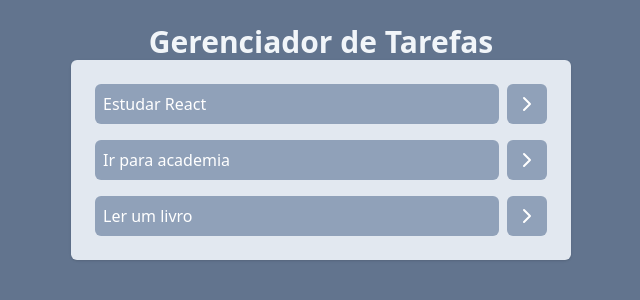
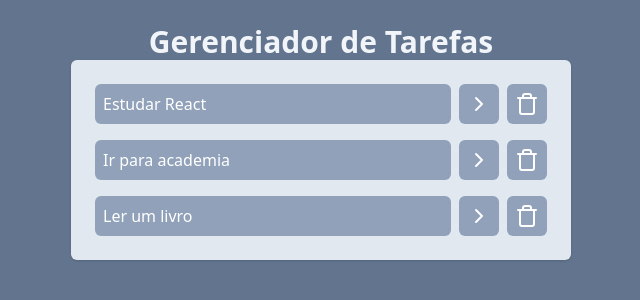
Before and after one commit to robsonmonteirolacerda/projeto-react, a React (Vite) app: page / in a window 1280 px wide. Shown: the top 300 px of the page, without its empty margins (319-959 px from the left). Built offline with nearby package versions, Linux system fonts and the light colour scheme.

Commit message:
feat: Adicionado opção de remover taskse

```diff
--- a/src/App.jsx
+++ b/src/App.jsx
@@ -36,6 +36,11 @@
     setTasks(newTasks);
   }
 
+  function onDeleteTaskClick(taskId) {
+    const newTasks = tasks.filter((tasks) => tasks.id !== taskId);
+    setTasks(newTasks);
+  }
+
   return (
     <div className="w-screen h-screen bg-slate-500 flex justify-center p-6">
       <div className="w-[500px]">
@@ -43,7 +48,11 @@
           Gerenciador de Tarefas
         </h1>
         <AddTask />
-        <Tasks tasks={tasks} onTaskClick={onTaskClick} />
+        <Tasks
+          tasks={tasks}
+          onTaskClick={onTaskClick}
+          onDeleteTaskClick={onDeleteTaskClick}
+        />
       </div>
     </div>
   );
--- a/src/components/Tasks.jsx
+++ b/src/components/Tasks.jsx
@@ -1,4 +1,4 @@
-import { ChevronRightIcon } from "lucide-react";
+import { ChevronRightIcon, DeleteIcon, TrashIcon } from "lucide-react";
 
 function Tasks(props) {
   return (
@@ -14,8 +14,15 @@
           >
             {task.title}
           </button>
-          <button className="bg-slate-400 text-white p-2 rounded-md">
+          <button className="bg-slate-400 p-2 rounded-md text-white">
             <ChevronRightIcon />
+          </button>
+
+          <button
+            onClick={() => props.onDeleteTaskClick(task.id)}
+            className="bg-slate-400 p-2 rounded-md text-white"
+          >
+            <TrashIcon />
           </button>
         </li>
       ))}
```
